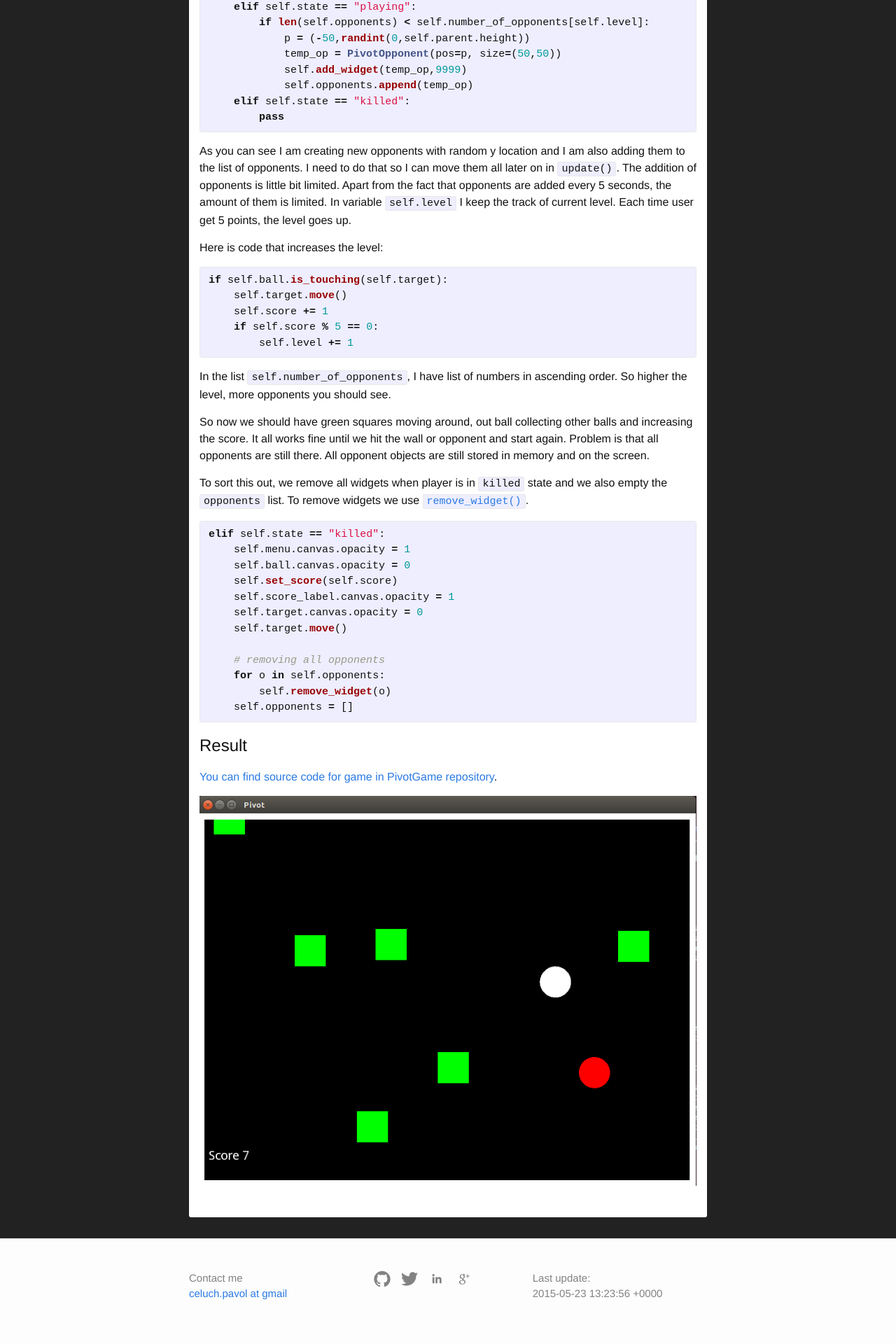
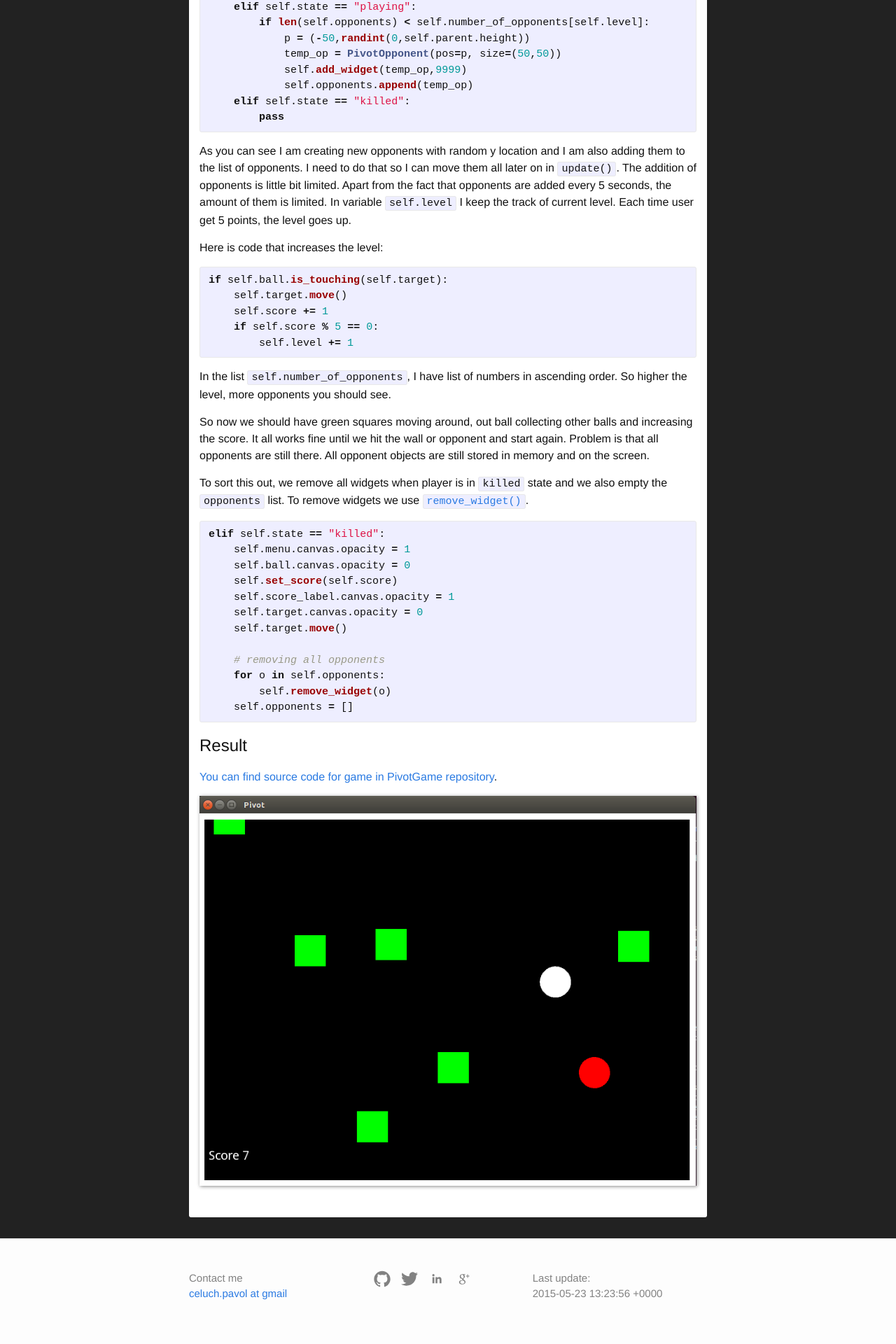
Before and after one commit to ThePavolC/ThePavolC.github.io, a Jekyll site: the page built from _posts/2015-04-12-Pivot-Game-2.markdown, in a window 1280 px wide. Shown: the part 1939-3859 px from the top of the page at 70% size. Built offline with Jekyll 4.4.1, drawn with Linux system fonts in a browser that asks for light colours; comment, search, counter and statistics services are not loaded.

Commit message:
Add box shadow to img in posts

```diff
--- a/_sass/_base.scss
+++ b/_sass/_base.scss
@@ -43,6 +43,7 @@ ul, ol, dl, figure,
 img {
     max-width: 100%;
     vertical-align: middle;
+    box-shadow: 1px 1px 5px #888888;
 }
 
 
```
